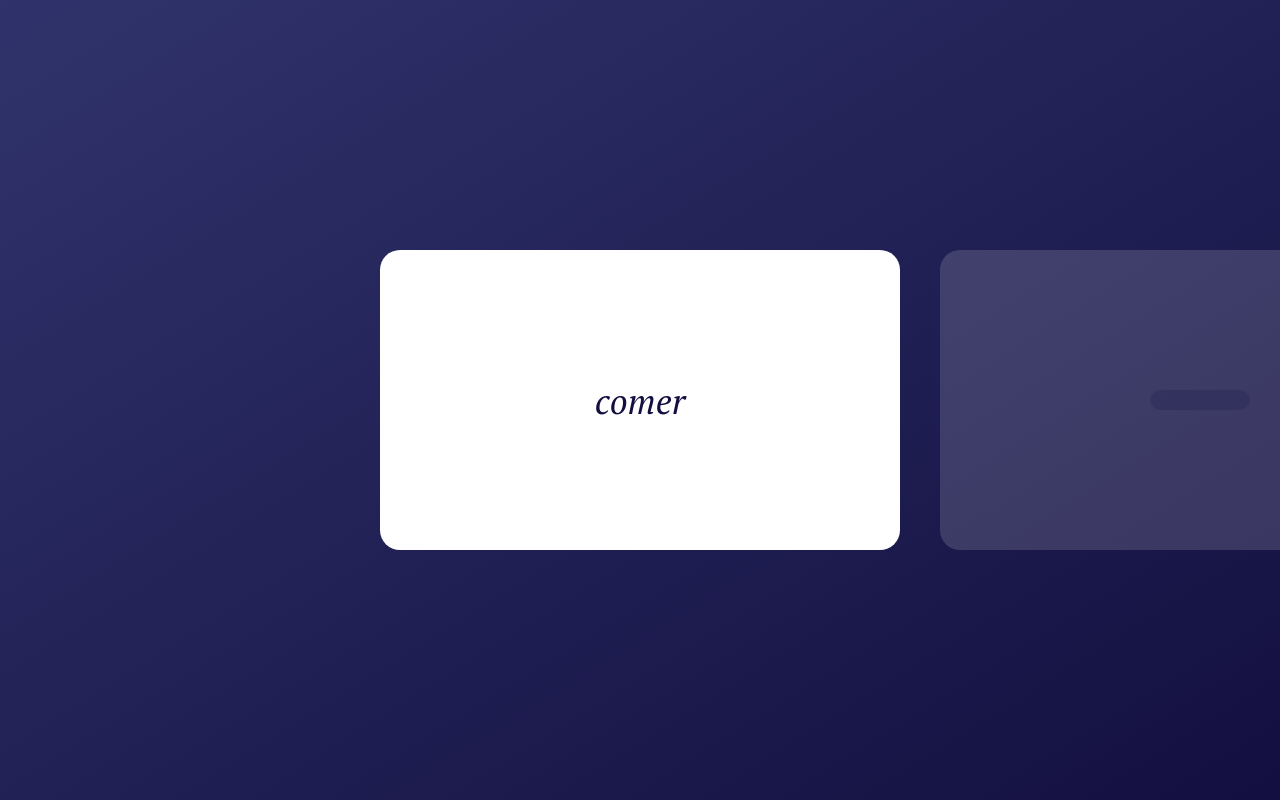
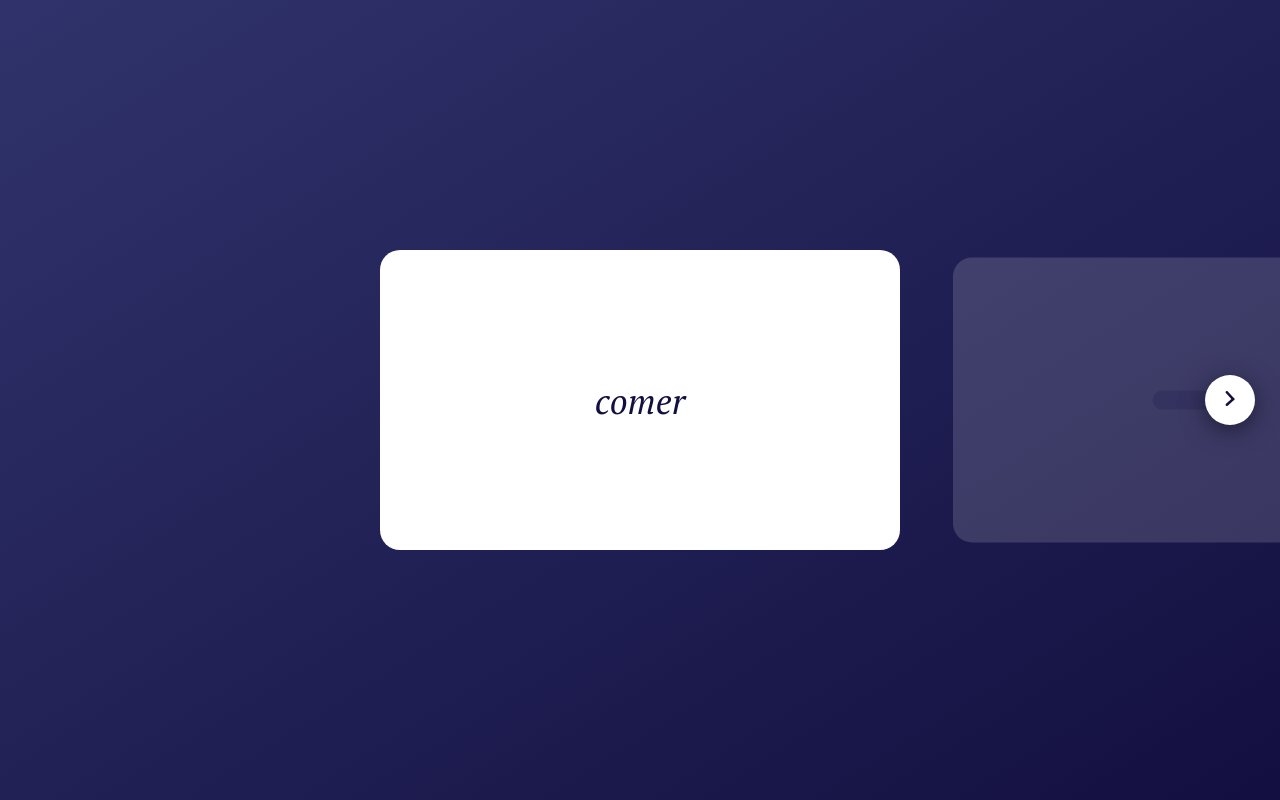
Before and after one commit to LukaszRados/flashcards, a Vue app in the folder client/: page /list/1 in a window 1280 px wide. Built offline with nearby package versions, Linux system fonts and the light colour scheme.

Commit message:
Add arrows to navigate between cards and enable flipping the card.

```diff
--- a/client/src/components/lists/Card.vue
+++ b/client/src/components/lists/Card.vue
@@ -1,12 +1,14 @@
 <template>
     <div class='card' :class='{ "is-hidden": !active, "is-turned": !revealed }'>
-        <div class='card__inner'>
-            <div class='card__front'>
-                <span class='card__word'>{{ front }}</span>
-            </div>
-            <div class='card__back'>
-                <span class='card__word is-hidden'>{{ back }}</span>
-            </div>
+        <div class='card__inner' @click='toggle'>
+            <transition name='flip-card'>
+                <div class='card__side card__side--front' v-if='activeSide === "front"'>
+                    <span class='card__word'>{{ front }}</span>
+                </div>
+                <div class='card__side card__side--back' v-else>
+                    <span class='card__word'>{{ back }}</span>
+                </div>
+            </transition>
         </div>
     </div>
 </template>
@@ -31,6 +33,16 @@ export default {
             default: false,
         }
     },
+    data () {
+        return {
+            activeSide: 'front',
+        }
+    },
+    methods: {
+        toggle () {
+            this.activeSide = this.activeSide === 'front' ? 'back' : 'front'
+        }
+    }
 }
 </script>
 
--- /dev/null
+++ b/client/src/components/lists/ListButton.vue
@@ -0,0 +1,29 @@
+<template>
+    <button
+        class='list-button'
+        :class='{
+            "list-button--prev": type === "prev",
+            "list-button--next": type === "next"
+        }'
+        type='button'
+        @click='click'
+    >
+        <svg xmlns="http://www.w3.org/2000/svg" width="10" height="15" viewBox="0 0 14 24">
+            <line x1="2" y1="13" x2="12" y2="2" />
+            <line x1="2" y1="13" x2="12" y2="22" />
+        </svg>
+    </button>
+</template>
+
+<script>
+export default {
+    props: [ 'type' ],
+    methods: {
+        click () {
+            this.$emit('click')
+        }
+    }
+}
+</script>
+
+<style lang='scss' scoped src='@/scss/components/lists/button.scss'></style>
--- a/client/src/pages/lists/List.vue
+++ b/client/src/pages/lists/List.vue
@@ -1,6 +1,6 @@
 <template>
     <div class='list'>
-        <div class='list__inner' :style='{ transform: translate }' @click='next()'>
+        <div class='list__inner' :style='{ transform: translate }'>
             <Card
                 v-for='card in list.cards'
                 :key='card.id'
@@ -10,11 +10,22 @@
                 :ref='card.id'
             />
         </div>
+        <ListButton
+            type='next'
+            @click=next
+            v-if='index < list.cards.length - 1'
+        />
+        <ListButton
+            type='prev'
+            @click='previous'
+            v-if='index !== 0'
+        />
     </div>
 </template>
 
 <script>
 import Card from './../../components/lists/Card'
+import ListButton from './../../components/lists/ListButton'
 
 export default {
     data () {
@@ -26,6 +37,7 @@ export default {
     },
     components: {
         Card,
+        ListButton,
     },
     computed: {
         translate () {
@@ -39,7 +51,13 @@ export default {
     },
     methods: {
         next () {
-            this.index = this.index === this.list.cards.length - 1 ? 0 : this.index + 1
+            console.log('next')
+            this.index++
+            this.activeCard = this.list.cards[this.index]
+        },
+        previous () {
+            console.log('prev')
+            this.index--
             this.activeCard = this.list.cards[this.index]
         }
     },
--- /dev/null
+++ b/client/src/scss/components/lists/button.scss
@@ -0,0 +1,31 @@
+@import './../../config/variables.scss';
+
+.list-button {
+    background: #fff;
+    box-shadow: 0 5px 25px rgba(#000, .5);
+    border: 0;
+    border-radius: 50%;
+    cursor: pointer;
+    height: 50px;
+    position: absolute;
+    top: calc(50% - 25px);
+    width: 50px;
+    z-index: 3;
+}
+.list-button--next {
+    right: 25px;
+}
+.list-button--prev {
+    left: 25px;
+}
+.list-button svg {
+    stroke: $color-primary-dark;
+    stroke-linecap: round;
+    stroke-width: 4px;
+}
+.list-button--next svg {
+    transform: scaleX(-1);
+}
+.list-button:focus {
+    outline: 0;
+}
--- a/client/src/scss/components/lists/card.scss
+++ b/client/src/scss/components/lists/card.scss
@@ -7,11 +7,12 @@
     height: 100vh;
     opacity: 1;
     padding: 20px;
-    transition: opacity .5s ease;
+    transition: opacity .5s ease, transform .5s ease;
     width: 560px;
 }
 .card.is-hidden {
     opacity: .15;
+    transform: scale(.95);
 }
 .card.is-hidden .card__word {
     font-size: 0;
@@ -25,16 +26,18 @@
     width: 100px;
 }
 .card__inner {
+    max-width: 560px;
+    width: 100%;
+}
+.card__side {
     align-items: center;
     background: #fff;
     border-radius: 20px;
     display: flex;
     justify-content: center;
     min-height: 300px;
-    max-width: 560px;
     margin: 0 auto;
     padding: 20px;
-    width: 100%;
 }
 .card__word {
     color: $color-primary-dark;
@@ -43,6 +46,3 @@
     font-size: 2.2em;
     font-style: italic;
 }
-.card__word.is-hidden {
-    display: none;
-}
```
